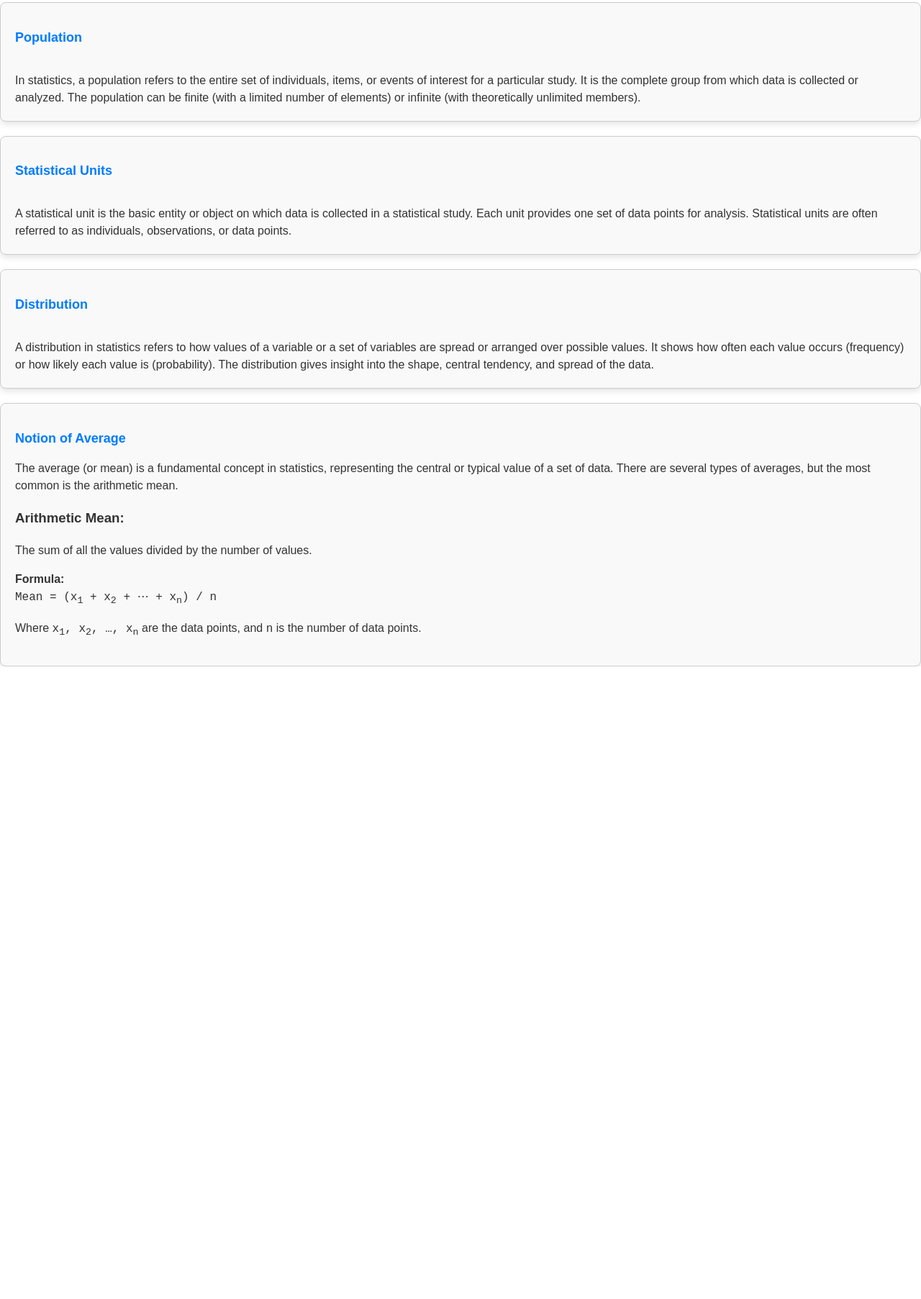
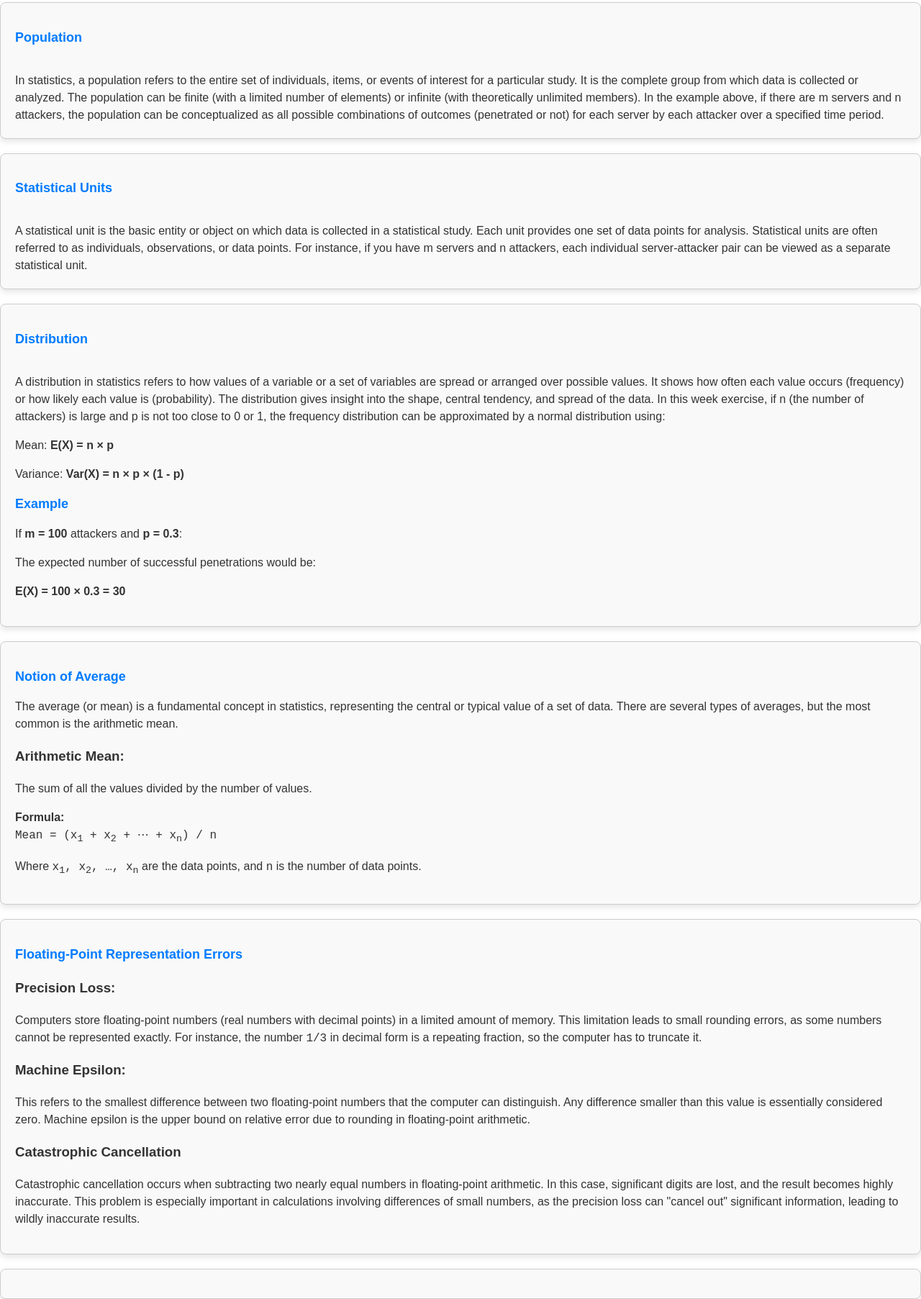
Before and after one commit to LeoNiik/LeoNiik.github.io, a plain HTML site: page hmw1/hmw1.html in a window 1280 px wide. Shown: the part 623-2428 px from the top of the page at 72% size. Before the commit the page ends 1549 px from the top, so only its background shows below. Drawn offline with Linux system fonts and the light colour scheme.

Commit message:
last changes

```diff
--- a/hmw1/hmw1.html
+++ b/hmw1/hmw1.html
@@ -106,14 +106,14 @@ body {
                 <p>Number of servers</p>
                 <div class="hori">
                     <label class="sliderlabel">50</label>
-                    <input type="range" min="1" max="100" value="50" class="slider" id="servers">
+                    <input type="range" min="1" max="1000" value="50" class="slider" id="servers">
                 </div>
             </div>
             <div class="slidecontainer">
                 <p>Number of attackers</p>
                 <div class="hori">
                     <label class="sliderlabel">50</label>
-                    <input type="range" min="1" max="100" value="50" class="slider" id="attackers">
+                    <input type="range" min="1" max="1000" value="50" class="slider" id="attackers">
                 </div>
 
             </div>
@@ -134,9 +134,32 @@ body {
         <div id="canvadiv"></div>
     </div>
         <div class="notiondiv">
-            <div class="notion"><h2>Population</h2><br>In statistics, a population refers to the entire set of individuals, items, or events of interest for a particular study. It is the complete group from which data is collected or analyzed. The population can be finite (with a limited number of elements) or infinite (with theoretically unlimited members).</div>
-            <div class="notion"><h2>Statistical Units</h2><br>A statistical unit is the basic entity or object on which data is collected in a statistical study. Each unit provides one set of data points for analysis. Statistical units are often referred to as individuals, observations, or data points.</div>
-            <div class="notion"><h2>Distribution</h2><br>A distribution in statistics refers to how values of a variable or a set of variables are spread or arranged over possible values. It shows how often each value occurs (frequency) or how likely each value is (probability). The distribution gives insight into the shape, central tendency, and spread of the data.</div>
+            <div class="notion"><h2>Population</h2><br>
+                In statistics, a population refers to the entire set of individuals, items, or events of interest for a particular study.
+                It is the complete group from which data is collected or analyzed.
+                The population can be finite (with a limited number of elements) or infinite (with theoretically unlimited members).
+                In the example above, if there are m servers and n attackers, the population can be conceptualized as all possible combinations of outcomes (penetrated or not) for each server by each attacker over a specified time period.
+            </div>
+            <div class="notion"><h2>Statistical Units</h2><br>A statistical unit is the basic entity or object on which data is collected in a statistical study.
+                Each unit provides one set of data points for analysis.
+                Statistical units are often referred to as individuals, observations, or data points.
+                For instance, if you have m servers and n attackers, each individual server-attacker pair can be viewed as a separate statistical unit.
+            </div>
+            <div class="notion"><h2>Distribution</h2><br>
+                A distribution in statistics refers to how values of a variable or a set of variables are spread or arranged over possible values.
+                It shows how often each value occurs (frequency) or how likely each value is (probability).
+                The distribution gives insight into the shape, central tendency, and spread of the data.
+                In this week exercise, if n (the number of attackers) is large and p is not too close to 0 or 1, the frequency distribution can be approximated by a normal distribution using:
+                <p>Mean: <strong>E(X) = n &times; p</strong></p>
+                <p>Variance: <strong>Var(X) = n &times; p &times; (1 - p)</strong></p>
+
+                <h2>Example</h2>
+                <p>If <strong>m = 100</strong> attackers and <strong>p = 0.3</strong>:</p>
+                <p>The expected number of successful penetrations would be:</p>
+                <p>
+                    <strong>E(X) = 100 &times; 0.3 = 30</strong>
+                </p>
+            </div>
             <div class="notion">
                 <h2>Notion of Average</h2>
                 <p>The average (or mean) is a fundamental concept in statistics, representing the central or typical value of a set of data. There are several types of averages, but the most common is the arithmetic mean.</p>
@@ -152,6 +175,23 @@ body {
                     Where <code>x<sub>1</sub>, x<sub>2</sub>, …, x<sub>n</sub></code> are the data points, and <code>n</code> is the number of data points.
                 </p>
             </div>
+            <div class="notion">
+                <h2>Floating-Point Representation Errors</h2>
+
+                <h3>Precision Loss:</h3>
+                <p>Computers store floating-point numbers (real numbers with decimal points) in a limited amount of memory. This limitation leads to small rounding errors, as some numbers cannot be represented exactly. For instance, the number <code>1/3</code> in decimal form is a repeating fraction, so the computer has to truncate it.</p>
+
+                <h3>Machine Epsilon:</h3>
+                <p>This refers to the smallest difference between two floating-point numbers that the computer can distinguish. Any difference smaller than this value is essentially considered zero. Machine epsilon is the upper bound on relative error due to rounding in floating-point arithmetic.</p>
+
+                <h3>Catastrophic Cancellation</h3>
+                <p>Catastrophic cancellation occurs when subtracting two nearly equal numbers in floating-point arithmetic. In this case, significant digits are lost, and the result becomes highly inaccurate.
+                    This problem is especially important in calculations involving differences of small numbers, as the precision loss can "cancel out" significant information, leading to wildly inaccurate results.
+                </p>
+            </div>
+            <div class="notion">
+            </div>
+
 
         </div>
 </body>
--- a/hmw1/hmw1.js
+++ b/hmw1/hmw1.js
@@ -21,7 +21,7 @@ var heightDiff = Math.abs(lineChartHeight - plotHeight)
 
 var lineChartX = PADDING/2; // Punto di partenza del line chart
 var lineChartY = PADDING;
-var plotChartX = lineChartWidth + 2*PADDING; // Punto di partenza del plot chart
+var plotChartX = lineChartWidth+lineChartX+ 3/2*PADDING; // Punto di partenza del plot chart
 var plotChartY = PADDING;
 
 var lineWidth = 5;
@@ -44,18 +44,17 @@ function DrawAxis(ctx) {
     ctx.fillStyle = 'black';  // Colore del testo
     ctx.font = "12px Arial";  // Font per le etichette
     ctx.lineWidth = 2
-    // Disegna rettangolo del Line Char
+
     drawLineChartArea(ctx);
+    drawPlotChartArea(ctx);
 
-    // Disegna rettangolo del Plot Chart
-    drawPlotChartArea(ctx);
-    // Aggiungi etichette sugli assi per entrambi i grafici
     drawAxisLabels(ctx, 'Servers', 'Penetrated', lineChartX -40, -10, true);
     drawAxisLabels(ctx, 'Frequency', 'Frequency', plotChartX -40, -10, false);
+
     drawXScalelineChart(RelativeCTX);
     drawYScalelineChart(RelativeCTX);
-    drawYAxisScale(absoluteCTX,m);
-    // drawXAxisScale(absoluteCTX,n);
+
+    // drawYAxisScale(absoluteCTX,m);
 
 }
 
@@ -80,7 +79,6 @@ document.addEventListener('DOMContentLoaded', async (event) => {
     canvas.style.zIndex = 8;
     canvas.style.position = "absolute";
     canvas.border = '1px'
-    // canvas.style.border = "1px solid";
 
 
     var div = document.getElementById('canvadiv');
@@ -89,27 +87,18 @@ document.addEventListener('DOMContentLoaded', async (event) => {
     RelativeCTX = absoluteCTX
     m = document.getElementById('servers').value;
     n = document.getElementById('attackers').value;
-    // plotChartY = PADDING - plotHeight/m
-    // plotHeight = 500+plotHeight/m
+
     drawLineChartArea(RelativeCTX);
 
-    // Disegna rettangolo del Plot Chart
     drawPlotChartArea(RelativeCTX);
-    // DrawExternalCanvas(absoluteCTX);
-
-
-    // RelativeCTX.clearRect(0, 0, canvas.width, canvas.height);
-
 });
 
 function drawAxisLabels(ctx, xLabel, yLabel, xPosition, yPosition, isLineChart) {
     ctx.fillStyle = 'black';
     ctx.font = "16px Arial";
 
-    // Label per asse X (in fondo)
     ctx.fillText(xLabel, xPosition + (isLineChart ? lineChartWidth / 2 : plotWidth / 2) - 40, yPosition + 30);
 
-    // Label per asse Y (sul lato sinistro, ruotata di 90 gradi)
     ctx.save();
     ctx.translate(xPosition, yPosition + (isLineChart ? lineChartHeight / 2 : plotHeight / 2));  // Posizionamento
     ctx.rotate(-Math.PI / 2);  // Ruota di 90 gradi per l'etichetta verticale
@@ -118,12 +107,9 @@ function drawAxisLabels(ctx, xLabel, yLabel, xPosition, yPosition, isLineChart)
 }
 
 function recursiveAverage(arr, sum = 0, index = 0) {
-    // Base case: if the array is fully processed, return the average
     if (index === arr.length) {
         return sum / arr.length;
     }
-
-    // Recursive case: add the current element to the sum and move to the next index
     return recursiveAverage(arr, sum + arr[index], index + 1);
 }
 
@@ -170,7 +156,7 @@ function plotFrequencyDistribution(arr) {
     }
 
     drawXAxisScale(absoluteCTX, frequencies, maxVal);  // Disegna la scala dell'asse X
-    drawYAxisScale(absoluteCTX, m);  // Disegna la scala dell'asse Y con i valori possibili
+    // drawYAxisScale(absoluteCTX, m);  // Disegna la scala dell'asse Y con i valori possibili
 }
 
 // Funzione per contare le occorrenze dei valori in arr
@@ -186,24 +172,19 @@ function count(arr) {
     return c;
 }
 
-// Disegna la scala dell'asse Y con i valori possibili
 function drawYAxisScale(ctx, maxVal) {
     ctx.fillStyle = 'black';
     ctx.font = "12px Arial";
     ctx.lineWidth = 1;
 
-    // Disegna una scala sull'asse Y con i valori possibili
     let numXDivisions = Number(maxVal);
     for (let i = 0; i <= numXDivisions; i++) {
         let yValue = (maxVal/numXDivisions) * i
         let yPosition = (plotHeight + PADDING) - (plotHeight/numXDivisions) * i;
 
-        // Disegna il valore numerico dell'asse Y
         ctx.fillText(yValue.toFixed(0), plotChartX - 20, yPosition);
 
-        // Linea di riferimento
         if(i!=0){
-
             ctx.beginPath();
             ctx.moveTo(plotChartX, yPosition);
             ctx.lineTo(plotChartX + plotWidth, yPosition);
@@ -305,8 +286,7 @@ function sleep(ms) {
 function drawTrajectory(ctx){
     let currX = lineChartX; // Inizia dal rettangolo del line chart
     let CurrY = lineChartY+ heightDiff;
-    ctx.lineWidth = 5;
-    ctx.beginPath();
+    ctx.lineWidth = 3;
     let countSuccess = 0
     for(let i = 0;i<m;i++){
         if(Math.random()>probability){
@@ -330,10 +310,12 @@ function drawTrajectory(ctx){
 }
 
 function drawLine(xi, yi, xf, yf, ctx){
+    ctx.beginPath();
 
     ctx.moveTo(xi,canvas.height-yi);
     ctx.lineTo(xf,canvas.height-yf);
 
     // Draw the Path
     ctx.stroke();
+    ctx.closePath();
 }
```
Also changed, not shown: index.html (+3 -3 lines), styles.css (+8 -5 lines).
